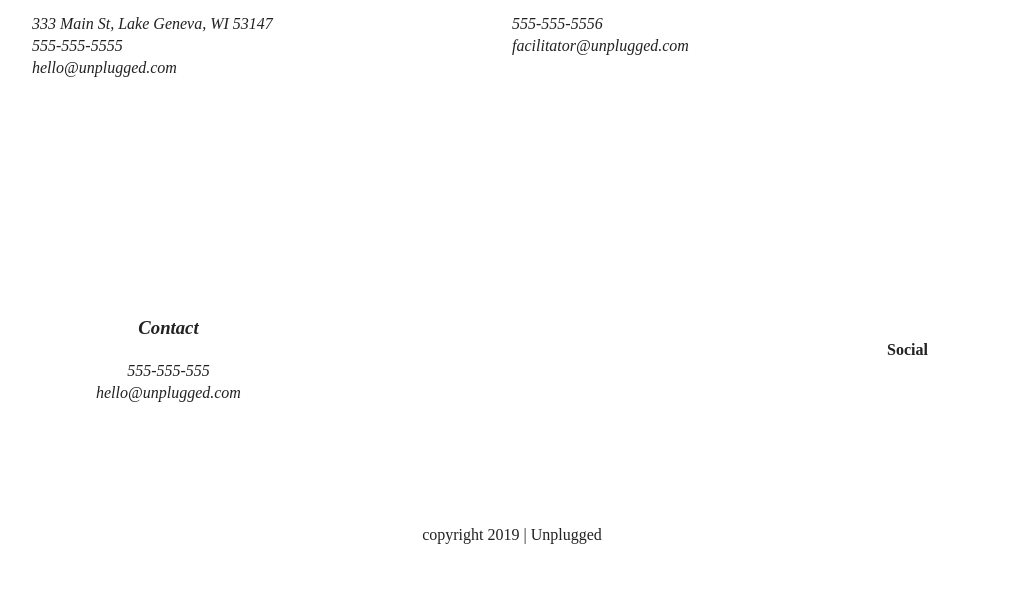
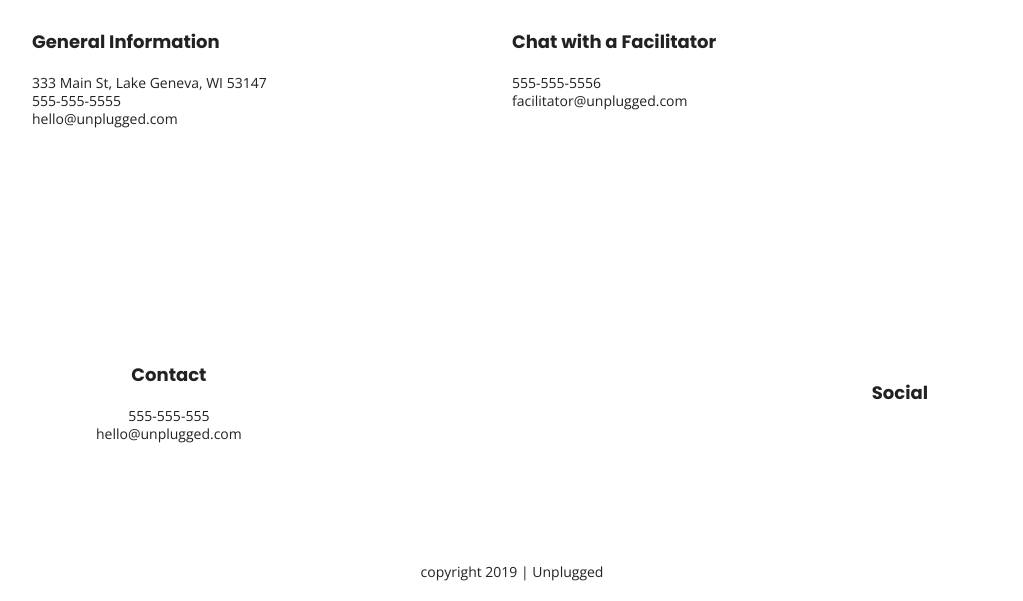
Before and after one commit to mathum49/unplugged, a website: page about/index.html in a window 1280 px wide. Shown: the part 745-1346 px from the top of the page, without its empty margins (128-1151 px from the left). Before the commit the page ends 1312 px from the top, so only its background shows below. Drawn offline with nearby package versions, Linux system fonts and the light colour scheme; files that its build step writes are made by us from their sources; files whose address does not match are found by name.

Commit message:
Added base styles

```diff
--- a/about/index.html
+++ b/about/index.html
@@ -18,6 +18,9 @@
 
   <link rel="stylesheet" href="../css/normalize.css">
   <link rel="stylesheet" href="../css/main.css">
+
+  <!-- Google Fonts -->
+  <link href="https://fonts.googleapis.com/css?family=Open+Sans:400,700|Poppins:500,700" rel="stylesheet">
 
   <meta name="theme-color" content="#fafafa">
 </head>
--- a/css/main.css
+++ b/css/main.css
@@ -87,6 +87,65 @@ textarea {
    Author's custom styles
    ========================================================================== */
 
+/* General Styles */
+
+html {
+  font-size: 16px;
+
+}
+
+body {
+  font-family: 'Open Sans', sans-serif;
+  font-size: 1em;
+  text-align: left;
+
+}
+
+ul,
+ol {
+  list-style: none;
+  text-transform: uppercase;
+
+}
+
+a {
+  color: #e2e3ed;
+  text-decoration: none;
+}
+
+h2 {
+  font-family: 'Poppins', sans-serif;
+  font-size: 1.875em;
+
+}
+
+h3,
+h4 {
+  font-family: 'Poppins', sans-serif;
+  font-family: 'Poppins', sans-serif;
+  margin: 20px 0;
+  font-size: 1.125em;
+
+}
+
+p {
+  font-size: .875em;
+  line-height: 1.285;
+
+}
+
+img {
+
+}
+
+figure {
+
+}
+
+address {
+  font-style: normal;
+
+}
 
 .content-wrapper{
   width: 90%;
```
Also changed, not shown: faq/index.html (+3 -0 lines), index.html (+3 -0 lines).
